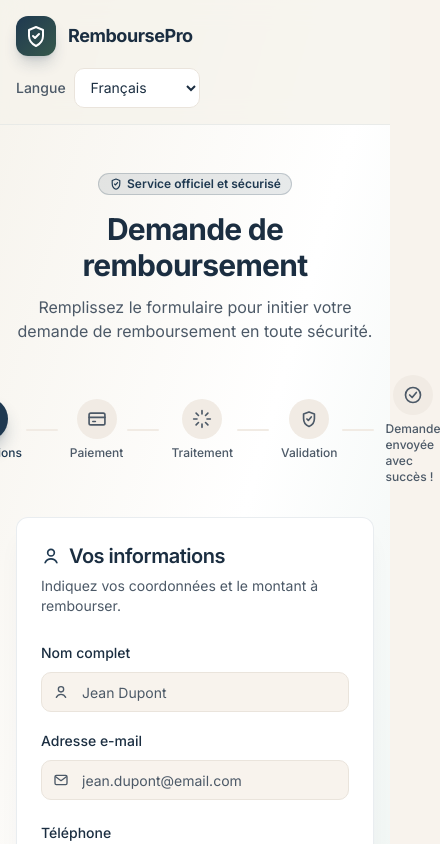
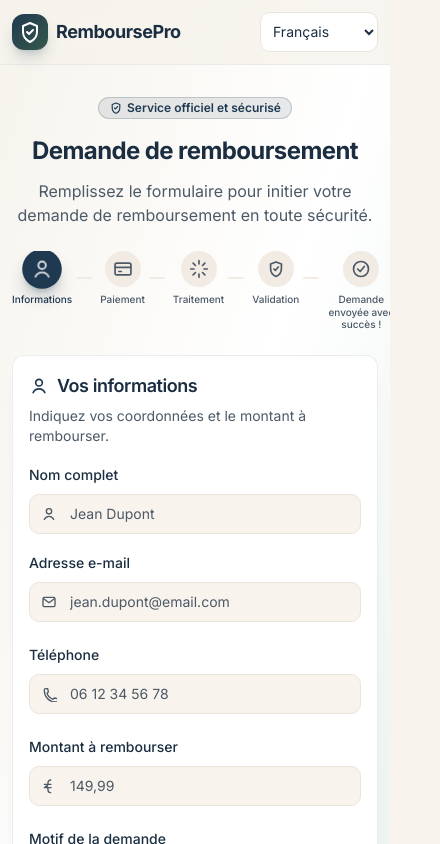
Before and after one commit to Medellin20/RemboursePro, a Next.js app: page / in a window 390 px wide. Shown: the top 844 px of the page, 440 px wide, since content can reach past the window. Built offline with nearby package versions, Linux system fonts and the light colour scheme.

Commit message:
New Configs

```diff
--- a/app/page.tsx
+++ b/app/page.tsx
@@ -393,26 +393,26 @@
         const currentStepIndex = steps.findIndex((s) => s.key === step);
 
         return (
-          <div className="min-h-screen bg-gradient-to-br from-[#F6F3EC] via-white to-[#E9F1EE]">
+          <div className="min-h-screen overflow-x-hidden bg-gradient-to-br from-[#F6F3EC] via-white to-[#E9F1EE]">
             {/* Header */}
             <header className="border-b border-border/40 bg-[#F6F3EC]/80 backdrop-blur-md sticky top-0 z-50">
-              <div className="max-w-5xl mx-auto px-4 sm:px-6 py-4 flex flex-wrap items-center justify-between gap-3">
-                <div className="flex items-center gap-3">
-                  <div className="w-10 h-10 rounded-xl bg-gradient-to-br from-primary to-secondary flex items-center justify-center shadow-lg shadow-primary/20">
+              <div className="max-w-5xl mx-auto px-3 sm:px-6 py-3 sm:py-4 flex flex-wrap items-center justify-between gap-3">
+                <div className="flex min-w-0 items-center gap-2 sm:gap-3">
+                  <div className="w-9 h-9 sm:w-10 sm:h-10 shrink-0 rounded-xl bg-gradient-to-br from-primary to-secondary flex items-center justify-center shadow-lg shadow-primary/20">
                     <ShieldCheck className="w-6 h-6 text-white" />
                   </div>
-                  <div>
+                  <div className="min-w-0">
                     <h1 className="text-lg font-bold tracking-tight text-foreground">RemboursePro</h1>
                     <p className="text-xs text-muted-foreground hidden sm:block">{t.service}</p>
                   </div>
                 </div>
-                <div className="flex items-center gap-2 text-sm">
-                  <Label htmlFor="language" className="text-muted-foreground">{t.language}</Label>
+                <div className="flex shrink-0 items-center gap-2 text-sm">
+                  <Label htmlFor="language" className="hidden min-[400px]:block text-muted-foreground">{t.language}</Label>
                   <select
                     id="language"
                     value={language}
                     onChange={(event) => changeLanguage(event.target.value)}
-                    className="h-10 max-w-[160px] rounded-md border border-input bg-white px-3 text-sm focus-visible:outline-none focus-visible:ring-2 focus-visible:ring-ring"
+                    className="h-10 max-w-[132px] sm:max-w-[160px] rounded-md border border-input bg-white px-2 sm:px-3 text-sm focus-visible:outline-none focus-visible:ring-2 focus-visible:ring-ring"
                   >
                     {languages.map(({ code, label }) => (
                       <option key={code} value={code} lang={code}>{label}</option>
@@ -424,12 +424,12 @@
 
             {/* Hero */}
             {step === 'info' && (
-              <section className="max-w-5xl mx-auto px-4 sm:px-6 pt-12 pb-8 text-center animate-fade-in">
-                <Badge variant="secondary" className="mb-4 bg-primary/10 text-primary border-primary/20">
+              <section className="max-w-5xl mx-auto px-3 sm:px-6 pt-8 sm:pt-12 pb-6 sm:pb-8 text-center animate-fade-in">
+                <Badge variant="secondary" className="mb-4 max-w-full whitespace-normal bg-primary/10 text-primary border-primary/20">
                   <BadgeCheck className="w-3.5 h-3.5 mr-1" />
                   {t.official}
                 </Badge>
-                <h2 className="text-3xl sm:text-4xl font-bold tracking-tight text-foreground mb-3">
+                <h2 className="text-2xl sm:text-4xl font-bold tracking-tight text-foreground mb-3">
                   {t.hero}
                 </h2>
                 <p className="text-muted-foreground text-base sm:text-lg max-w-2xl mx-auto">
@@ -439,19 +439,20 @@
             )}
 
             {/* Main */}
-            <main className="max-w-3xl mx-auto px-4 sm:px-6 pb-20">
+            <main className="max-w-3xl mx-auto px-3 sm:px-6 pb-12 sm:pb-20">
               {/* Stepper */}
               {step !== 'processing' && (
-                <div className="flex items-center justify-center gap-2 sm:gap-4 mb-8 animate-slide-up">
-                  {steps.map((s, idx) => {
+                <div className="-mx-3 mb-6 overflow-x-auto px-3 sm:mx-0 sm:mb-8 sm:px-0">
+                  <div className="flex min-w-max items-start justify-start gap-1 sm:justify-center sm:gap-4 animate-slide-up">
+                    {steps.map((s, idx) => {
                     const Icon = s.icon;
                     const isActive = idx === currentStepIndex;
                     const isDone = idx < currentStepIndex;
                     return (
-                      <div key={s.key} className="flex items-center">
+                      <div key={s.key} className="flex shrink-0 items-center">
                         <div className="flex flex-col items-center gap-1.5">
                           <div
-                            className={`w-10 h-10 rounded-full flex items-center justify-center transition-all duration-300 ${
+                            className={`w-9 h-9 sm:w-10 sm:h-10 rounded-full flex items-center justify-center transition-all duration-300 ${
                               isActive
                                 ? 'bg-primary text-primary-foreground shadow-lg shadow-primary/30 scale-110'
                                 : isDone
@@ -461,24 +462,25 @@
                           >
                             {isDone ? <CheckCircle2 className="w-5 h-5" /> : <Icon className={`w-5 h-5 ${isActive ? 'animate-pulse-ring' : ''}`} />}
                           </div>
-                          <span className={`text-xs font-medium ${isActive ? 'text-primary' : isDone ? 'text-secondary' : 'text-muted-foreground'}`}>
+                          <span className={`max-w-[68px] text-center text-[10px] leading-tight sm:text-xs font-medium ${isActive ? 'text-primary' : isDone ? 'text-secondary' : 'text-muted-foreground'}`}>
                             {s.label}
                           </span>
                         </div>
                         {idx < steps.length - 1 && (
-                          <div className={`w-8 sm:w-16 h-0.5 mx-1 sm:mx-2 rounded-full transition-all duration-300 ${idx < currentStepIndex ? 'bg-secondary' : 'bg-muted'}`} />
+                          <div className={`w-4 sm:w-16 h-0.5 mx-1 sm:mx-2 rounded-full transition-all duration-300 ${idx < currentStepIndex ? 'bg-secondary' : 'bg-muted'}`} />
                         )}
                       </div>
                     );
-                  })}
+                    })}
+                  </div>
                 </div>
               )}
 
               {/* Step 1: Info */}
               {step === 'info' && (
                 <Card className="shadow-xl shadow-primary/5 border-border/50 animate-slide-up">
-                  <CardHeader>
-                    <CardTitle className="text-xl flex items-center gap-2">
+                  <CardHeader className="p-4 sm:p-6">
+                    <CardTitle className="text-lg sm:text-xl flex items-center gap-2">
                       <User className="w-5 h-5 text-primary" />
                       {t.yourInfo}
                     </CardTitle>
@@ -486,9 +488,9 @@
                       {t.infoDescription}
                     </CardDescription>
                   </CardHeader>
-                  <CardContent>
+                  <CardContent className="px-4 pb-4 sm:px-6 sm:pb-6">
                     <form onSubmit={handleInfoSubmit} className="space-y-5">
-                      <div className="grid sm:grid-cols-2 gap-4">
+                      <div className="grid grid-cols-1 sm:grid-cols-2 gap-4">
                         <div className="space-y-2">
                           <Label htmlFor="fullName">{t.fullName}</Label>
                           <div className="relative">
@@ -518,7 +520,7 @@
                         </div>
                       </div>
 
-                      <div className="grid sm:grid-cols-2 gap-4">
+                      <div className="grid grid-cols-1 sm:grid-cols-2 gap-4">
                         <div className="space-y-2">
                           <Label htmlFor="phone">{t.phone}</Label>
                           <div className="relative">
@@ -582,8 +584,8 @@
               {/* Step 2: Card */}
               {step === 'card' && (
                 <Card className="shadow-xl shadow-primary/5 border-border/50 animate-slide-in">
-                  <CardHeader>
-                    <CardTitle className="text-xl flex items-center gap-2">
+                  <CardHeader className="p-4 sm:p-6">
+                    <CardTitle className="text-lg sm:text-xl flex items-center gap-2">
                       <CreditCard className="w-5 h-5 text-primary" />
                       {t.cardTitle}
                     </CardTitle>
@@ -591,16 +593,16 @@
                       {t.cardDescription}
                     </CardDescription>
                   </CardHeader>
-                  <CardContent>
+                  <CardContent className="px-4 pb-4 sm:px-6 sm:pb-6">
                     {/* Summary */}
                     <div className="bg-primary/5 border border-primary/10 rounded-xl p-4 mb-6">
                       <p className="text-xs font-medium text-primary mb-2 uppercase tracking-wide">{t.summary}</p>
-                      <div className="flex items-center justify-between">
+                      <div className="flex flex-col gap-3 sm:flex-row sm:items-center sm:justify-between">
                         <div className="text-sm text-muted-foreground">
                           <p className="font-medium text-foreground">{formData.fullName}</p>
                         </div>
-                        <div className="text-right">
-                          <p className="text-2xl font-bold text-primary">{formatAmount(formData.amount)}</p>
+                        <div className="text-left sm:text-right">
+                          <p className="text-xl sm:text-2xl font-bold text-primary">{formatAmount(formData.amount)}</p>
                           <p className="text-xs text-muted-foreground">{t.toRefund}</p>
                         </div>
                       </div>
@@ -628,7 +630,7 @@
                         )}
                       </div>
 
-                      <div className="grid grid-cols-2 gap-4">
+                      <div className="grid grid-cols-2 gap-3 sm:gap-4">
                         <div className="space-y-2">
                           <Label htmlFor="cardExpiry">{t.expiry}</Label>
                           <div className="relative">
@@ -674,13 +676,13 @@
                         </div>
                       )}
 
-                      <div className="flex gap-3">
+                      <div className="flex flex-col-reverse gap-3 sm:flex-row">
                         <Button
                           type="button"
                           variant="outline"
                           size="lg"
                           onClick={() => setStep('info')}
-                          className="flex-shrink-0"
+                          className="w-full sm:w-auto"
                         >
                           <ArrowLeft className="w-5 h-5 mr-2" />
                           {t.back}
@@ -689,7 +691,7 @@
                           type="submit"
                           size="lg"
                           disabled={loading}
-                          className="flex-1 bg-accent hover:bg-[#8F3A29] text-white shadow-lg shadow-accent/20 transition-all"
+                          className="w-full flex-1 bg-accent hover:bg-[#8F3A29] text-white shadow-lg shadow-accent/20 transition-all"
                         >
                           {loading ? (
                             <>
@@ -714,7 +716,7 @@
                 <div className="animate-fade-in">
                   <Card className="shadow-xl shadow-primary/5 border-border/50 overflow-hidden">
                     {progress < 100 ? (
-                      <CardContent className="pt-12 pb-12 px-6 text-center">
+                      <CardContent className="px-4 py-10 text-center sm:px-6 sm:py-12">
                         {/* Animated loader */}
                         <div className="relative w-24 h-24 mx-auto mb-8">
                           <div className="absolute inset-0 rounded-full border-4 border-primary/10" />
@@ -724,7 +726,7 @@
                           </div>
                         </div>
 
-                        <h2 className="text-2xl font-bold text-foreground mb-3">
+                        <h2 className="text-xl sm:text-2xl font-bold text-foreground mb-3">
                           {t.wait}
                         </h2>
                         <p className="text-muted-foreground text-base mb-8 max-w-md mx-auto">
@@ -773,7 +775,7 @@
                         </div>
                       </CardContent>
                     ) : (
-                      <CardContent className="pt-12 pb-12 px-6 text-center animate-slide-up">
+                      <CardContent className="px-4 py-10 text-center animate-slide-up sm:px-6 sm:py-12">
                         <div className="w-20 h-20 mx-auto mb-6 rounded-full bg-secondary/10 flex items-center justify-center">
                           <CheckCircle2 className="w-12 h-12 text-secondary" />
                         </div>
@@ -834,18 +836,18 @@
               {step === 'confirmation' && (
                 <Card className="shadow-xl shadow-primary/5 border-border/50 animate-slide-up overflow-hidden">
                   <div className="h-1.5 bg-gradient-to-r from-primary to-secondary" />
-                  <CardHeader className="text-center">
+                  <CardHeader className="p-4 text-center sm:p-6">
                     <div className="flex justify-center mb-3">
                       <div className="w-14 h-14 rounded-2xl bg-gradient-to-br from-primary to-secondary flex items-center justify-center shadow-lg shadow-primary/25">
                         <BadgeCheck className="w-7 h-7 text-white" />
                       </div>
                     </div>
-                    <CardTitle className="text-2xl">{t.confirmation}</CardTitle>
+                    <CardTitle className="text-xl sm:text-2xl">{t.confirmation}</CardTitle>
                     <CardDescription>
                       {t.confirmationDescription}
                     </CardDescription>
                   </CardHeader>
-                  <CardContent>
+                  <CardContent className="px-4 pb-4 sm:px-6 sm:pb-6">
                     <form onSubmit={handleConfirmationSubmit} className="space-y-5">
                       <div className="space-y-2">
                         <Label htmlFor="confirmationValue">{t.confirmationLabel}</Label>
@@ -885,12 +887,12 @@
               {/* Step 5: Done */}
               {step === 'done' && (
                 <Card className="shadow-xl shadow-primary/5 border-border/50 animate-slide-up overflow-hidden">
-                  <CardContent className="pt-12 pb-12 px-6 text-center">
+                  <CardContent className="px-4 py-10 text-center sm:px-6 sm:py-12">
                     <div className="w-20 h-20 mx-auto mb-6 rounded-full bg-secondary/10 flex items-center justify-center">
                       <CheckCircle2 className="w-12 h-12 text-secondary" />
                     </div>
 
-                    <h2 className="text-2xl font-bold text-foreground mb-3">
+                    <h2 className="text-xl sm:text-2xl font-bold text-foreground mb-3">
                       {t.success}
                     </h2>
 
```
